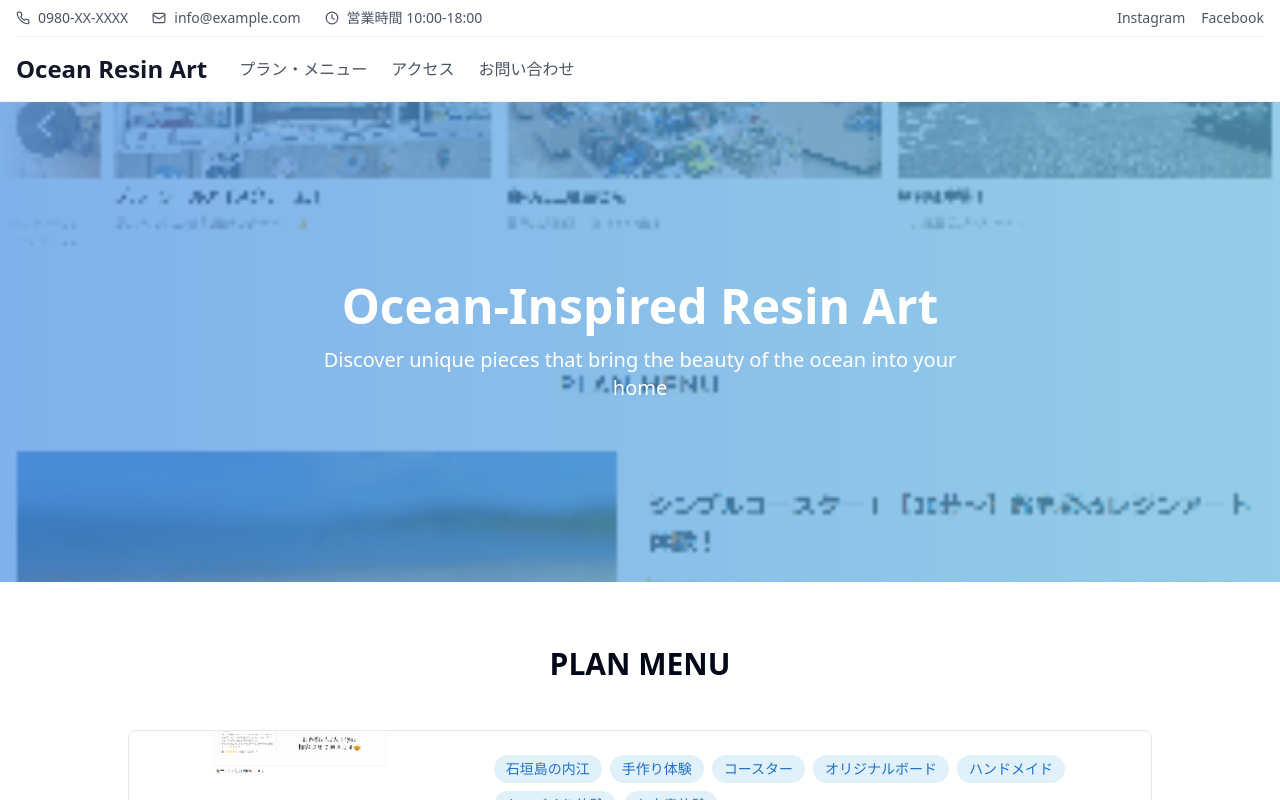
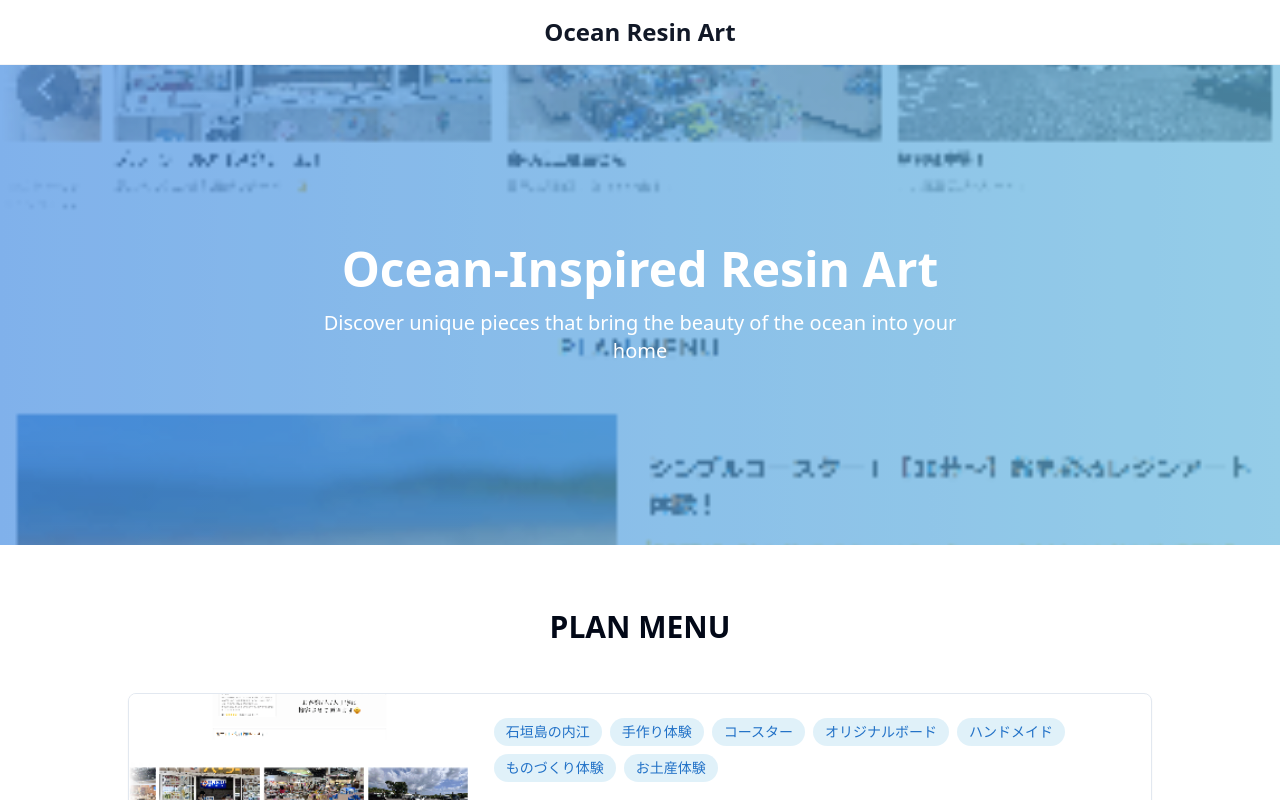
Before and after one commit to itella-tech/resin-site, a React (Vite) app: page / in a window 1280 px wide. Shown: the top 800 px of the page. Built offline with nearby package versions, Linux system fonts and the light colour scheme.

Commit message:
Add logo component
Implement a logo component as requested.
[skip gpt_engineer]

```diff
--- a/src/pages/Index.tsx
+++ b/src/pages/Index.tsx
@@ -1,6 +1,5 @@
 import { ProductCard } from "@/components/ProductCard";
 import { Footer } from "@/components/Footer";
-import { Menu, Phone, Mail, Clock } from "lucide-react";
 
 const products = [
   {
@@ -25,45 +24,12 @@ const Index = () => {
       {/* Header */}
       <header className="bg-white border-b border-gray-100">
         <div className="container mx-auto px-4">
-          {/* Top Info Bar */}
-          <div className="flex items-center justify-between py-2 text-sm text-gray-600 border-b border-gray-100">
-            <div className="flex items-center gap-6">
-              <div className="flex items-center gap-2">
-                <Phone size={14} />
-                <span>0980-XX-XXXX</span>
-              </div>
-              <div className="flex items-center gap-2">
-                <Mail size={14} />
-                <span>info@example.com</span>
-              </div>
-              <div className="flex items-center gap-2">
-                <Clock size={14} />
-                <span>営業時間 10:00-18:00</span>
-              </div>
-            </div>
-            <div className="flex items-center gap-4">
-              <a href="#" className="hover:text-ocean">Instagram</a>
-              <a href="#" className="hover:text-ocean">Facebook</a>
-            </div>
-          </div>
-
-          {/* Main Header */}
-          <div className="flex items-center justify-between py-4">
-            <div className="flex items-center gap-8">
-              <h1 className="text-2xl font-bold">
-                <a href="/" className="text-gray-900">
-                  Ocean Resin Art
-                </a>
-              </h1>
-              <nav className="hidden md:flex items-center gap-6">
-                <a href="#products" className="text-gray-600 hover:text-ocean">プラン・メニュー</a>
-                <a href="#access" className="text-gray-600 hover:text-ocean">アクセス</a>
-                <a href="#contact" className="text-gray-600 hover:text-ocean">お問い合わせ</a>
-              </nav>
-            </div>
-            <button className="md:hidden">
-              <Menu className="h-6 w-6 text-gray-600" />
-            </button>
+          <div className="flex items-center justify-center py-4">
+            <h1 className="text-2xl font-bold">
+              <a href="/" className="text-gray-900">
+                Ocean Resin Art
+              </a>
+            </h1>
           </div>
         </div>
       </header>
```
